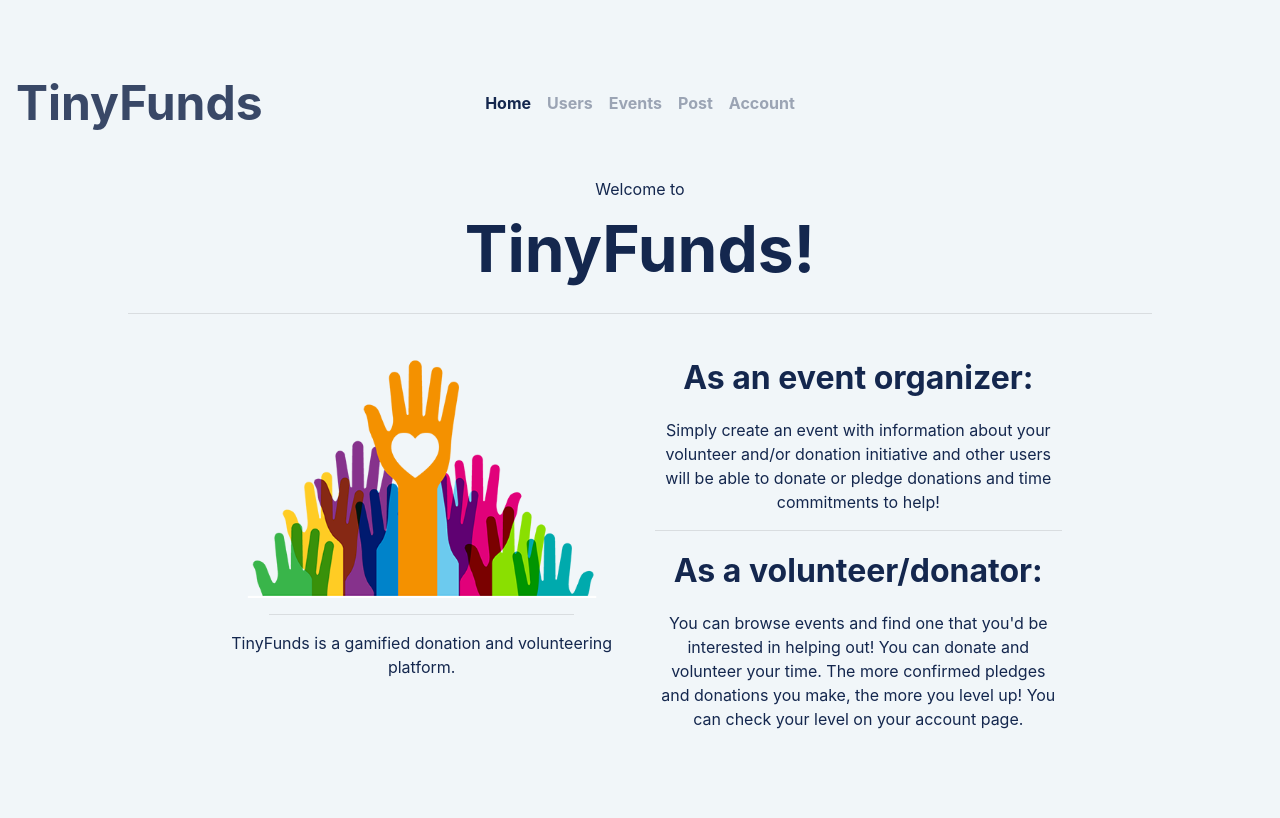
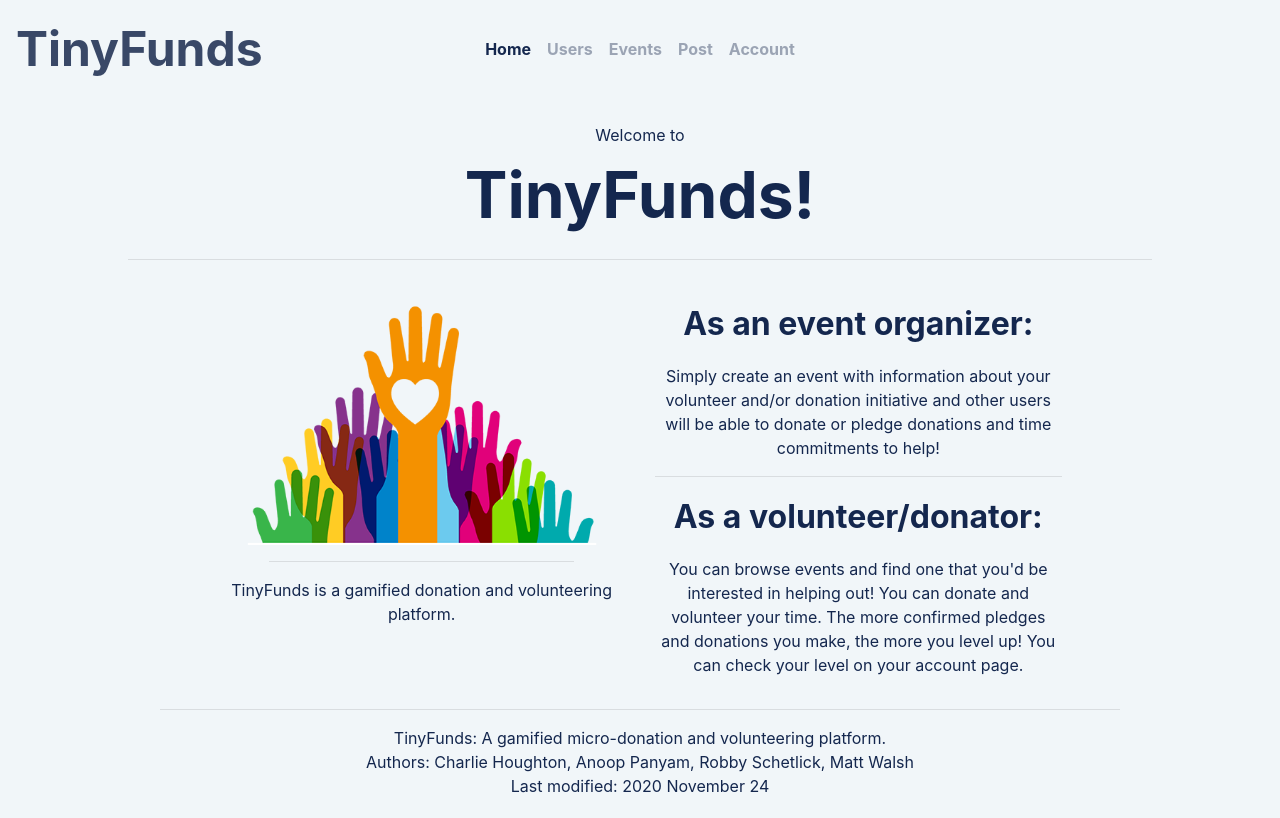
Before and after one commit to sleepy/tinyfunds, a Django app: page / in a window 1280 px wide. Before the commit the page ends 729 px from the top, so only its background shows below. Run offline with Django 3.2, Linux system fonts and the light colour scheme; some libraries are stand-ins or nearby versions.

Commit message:
Add footer, minor changes

```diff
--- a/tinyfunds/static/account/style.css
+++ b/tinyfunds/static/account/style.css
@@ -99,6 +99,7 @@
 
 #user-box {
     border-width: 5px;
+    margin-top: 40px;
 }
 
 .nav-link.active {
--- a/tinyfunds/static/tinyfunds/style.css
+++ b/tinyfunds/static/tinyfunds/style.css
@@ -145,3 +145,19 @@
 ::-webkit-scrollbar-thumb{
     background:#aaa
 }
+.vertical-center {
+  margin: 0;
+  position: relative;
+  top: 50%;
+  -ms-transform: translateY(-50%);
+  transform: translateY(-50%);
+}
+footer {
+    width: 100%;
+    height: auto;
+    text-color: black;
+    text-align: center;
+    padding-bottom: 20px;
+    position: relative;
+    bottom: 0;
+}
--- a/tinyfunds/templates/base.html
+++ b/tinyfunds/templates/base.html
@@ -75,3 +75,9 @@
   </nav>
   <!--/.Navbar-->
   {% block content %}{% endblock content %}
+  <hr style="width: 75%;">
+  <footer>
+      TinyFunds: A gamified micro-donation and volunteering platform.<br>
+      Authors: Charlie Houghton, Anoop Panyam, Robby Schetlick, Matt Walsh<br>
+      Last modified: 2020 November 24<br>
+  </footer>
--- a/tinyfunds/templates/tinyfunds/explore.html
+++ b/tinyfunds/templates/tinyfunds/explore.html
@@ -37,6 +37,7 @@
 {% endblock navbar %}
 
 {% block content %}
+<div style="max-height: 80%; overflow-x: hidden;">
 <link rel="stylesheet" href="{% static 'vendor/bootstrap/css/bootstrap.css' %}">
 <link rel="stylesheet" href="{% static 'tinyfunds/style.css' %}">
 
@@ -46,7 +47,7 @@
             <div class="col-sm-2">
             </div>
             <div class="col-sm-8 text-center">
-                <ul class="list-group list-group-flush" style="margin-top:12px; height: calc(100vh - 150px); overflow-y: auto;">
+                <ul class="list-group list-group-flush" style="margin-top:12px; height: calc(100vh - 250px); overflow-y: auto;">
                     {% for event in event_list %}
                     {% if event.title != None and event.title != "" %}
                     <br>
@@ -71,4 +72,5 @@
         </div>
     </div>
 </body>
+</div>
 {% endblock content %}
```
Also changed, not shown: tinyfunds/templates/tinyfunds/users.html (+14 -10 lines).
